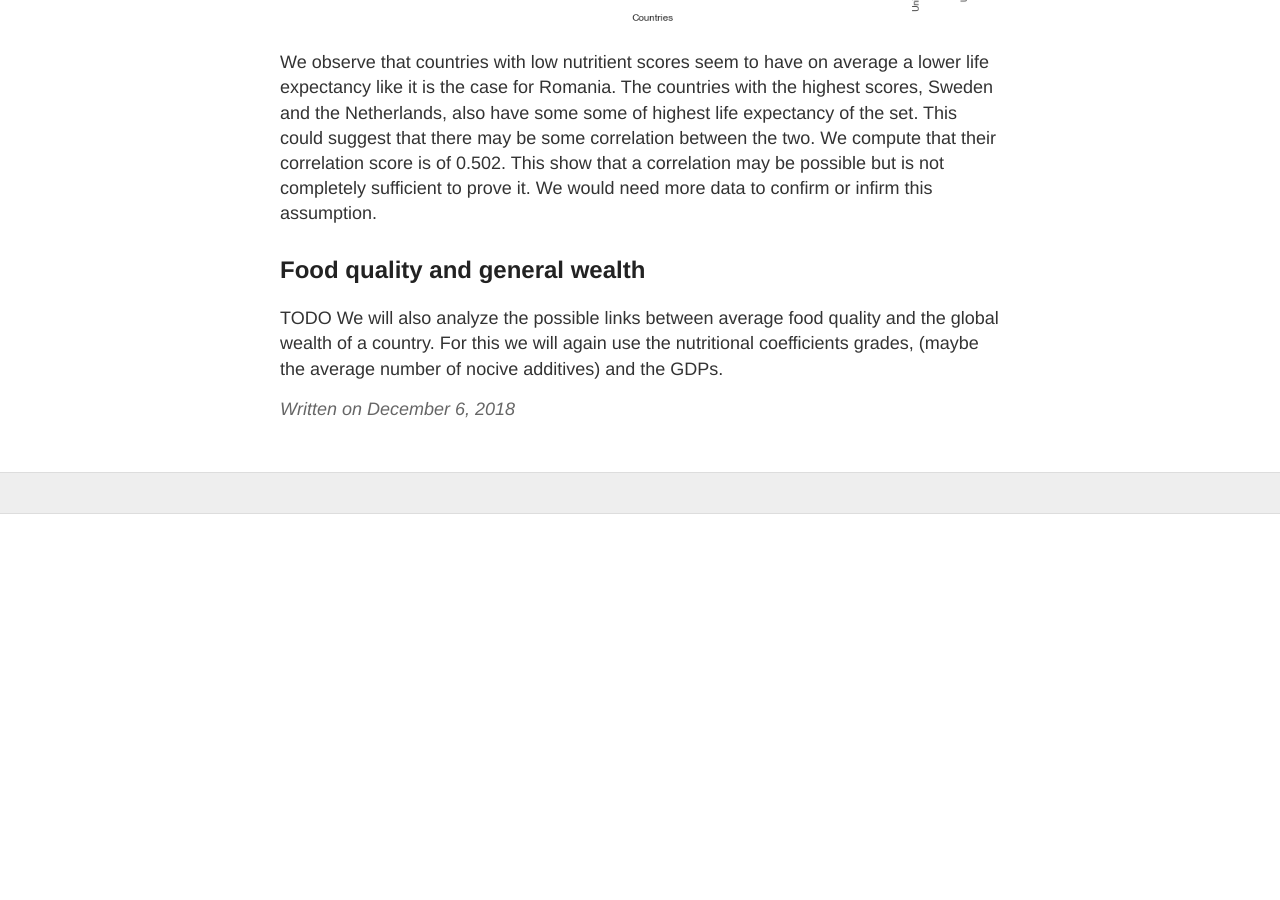
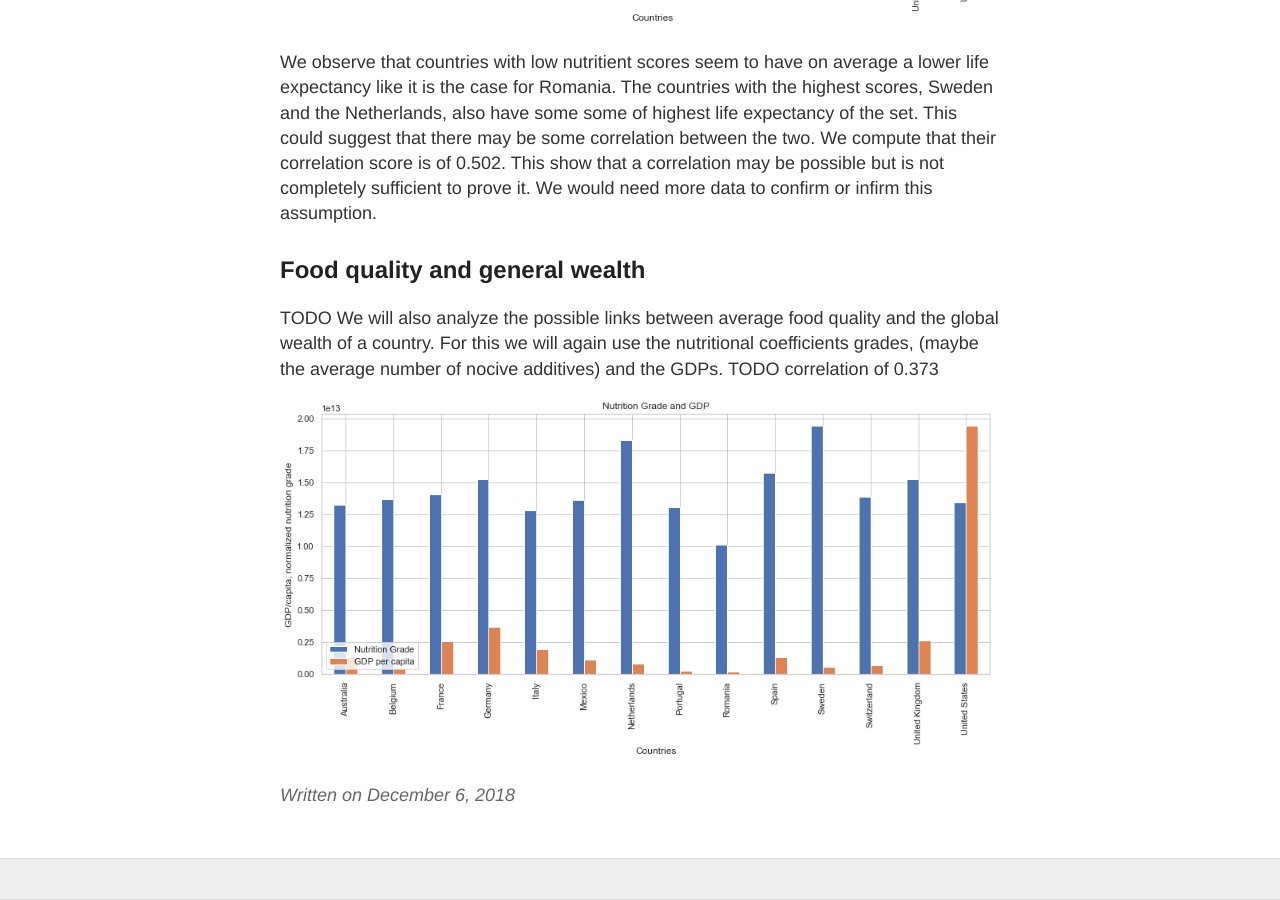
Before and after one commit to AdamanTeam/AdamanTeam.github.io, a Jekyll site: the page built from _posts/2018-12-6-Data-Story.md, in a window 1280 px wide and 900 px high, scrolled down 2877 px. Built offline with Jekyll 4.4.1, drawn with Linux system fonts in a browser that asks for light colours; before the commit the page ends 3391 px from its top, so only the background shows below that.

Commit message:
Update 2018-12-6-Data-Story.md

```diff
--- a/_posts/2018-12-6-Data-Story.md
+++ b/_posts/2018-12-6-Data-Story.md
@@ -51,4 +51,6 @@ We can now try to answer our previous question : does food quality have an impac
 We observe that countries with low nutritient scores seem to have on average a lower life expectancy like it is the case for Romania. The countries with the highest scores, Sweden and the Netherlands, also have some some of highest life expectancy of the set. This could suggest that there may be some correlation between the two. We compute that their correlation score is of 0.502. This show that a correlation may be possible but is not completely sufficient to prove it. We would need more data to confirm or infirm this assumption.
 
 ## Food quality and general wealth
-TODO We will also analyze the possible links between average food quality and the global wealth of a country. For this we will again use the nutritional coefficients grades, (maybe the average number of nocive additives) and the GDPs.
+TODO We will also analyze the possible links between average food quality and the global wealth of a country. For this we will again use the nutritional coefficients grades, (maybe the average number of nocive additives) and the GDPs. TODO correlation of 0.373
+
+![_config.yml]({{ site.baseurl }}/images/grade_gdp_capita.png)
```
